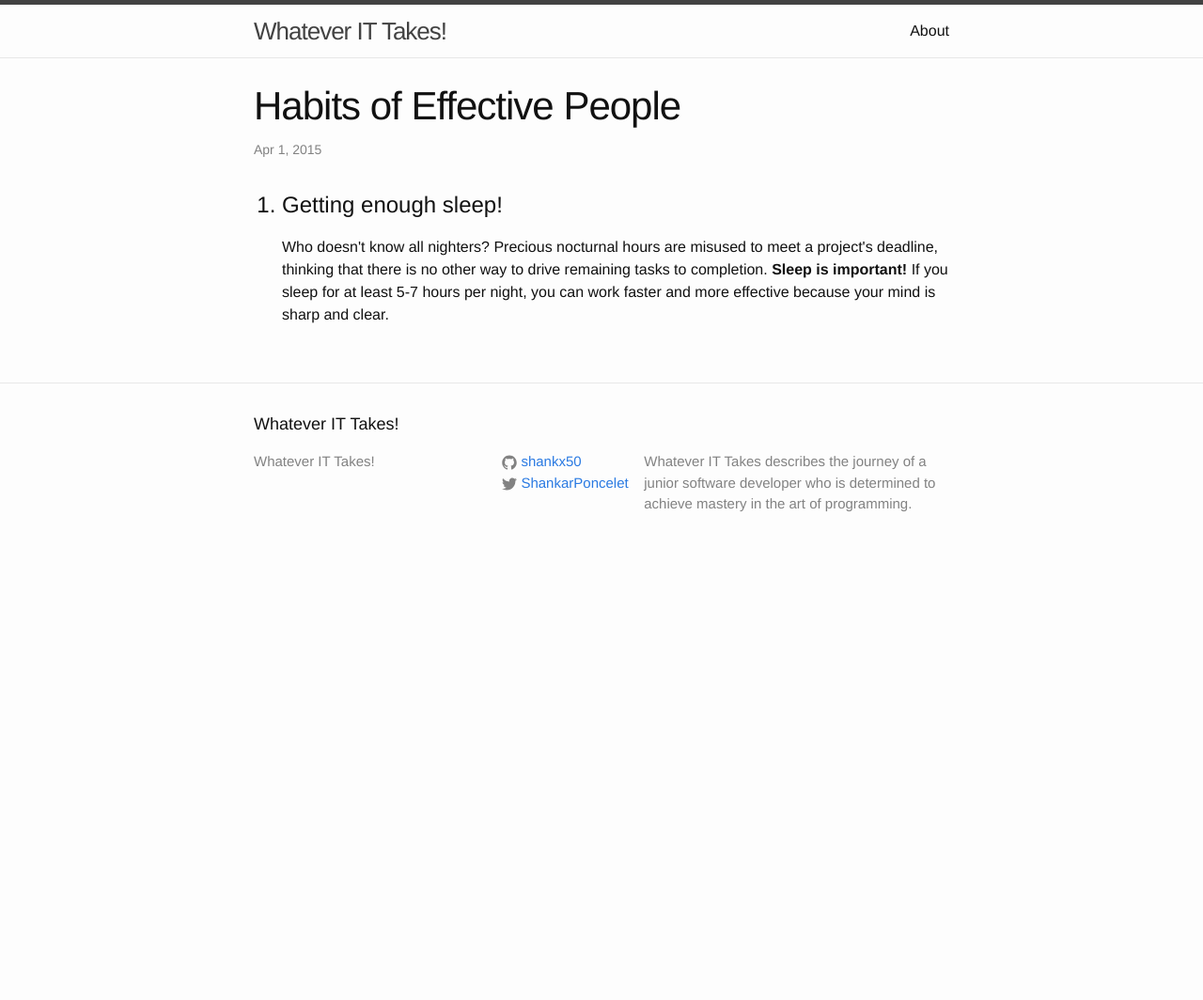
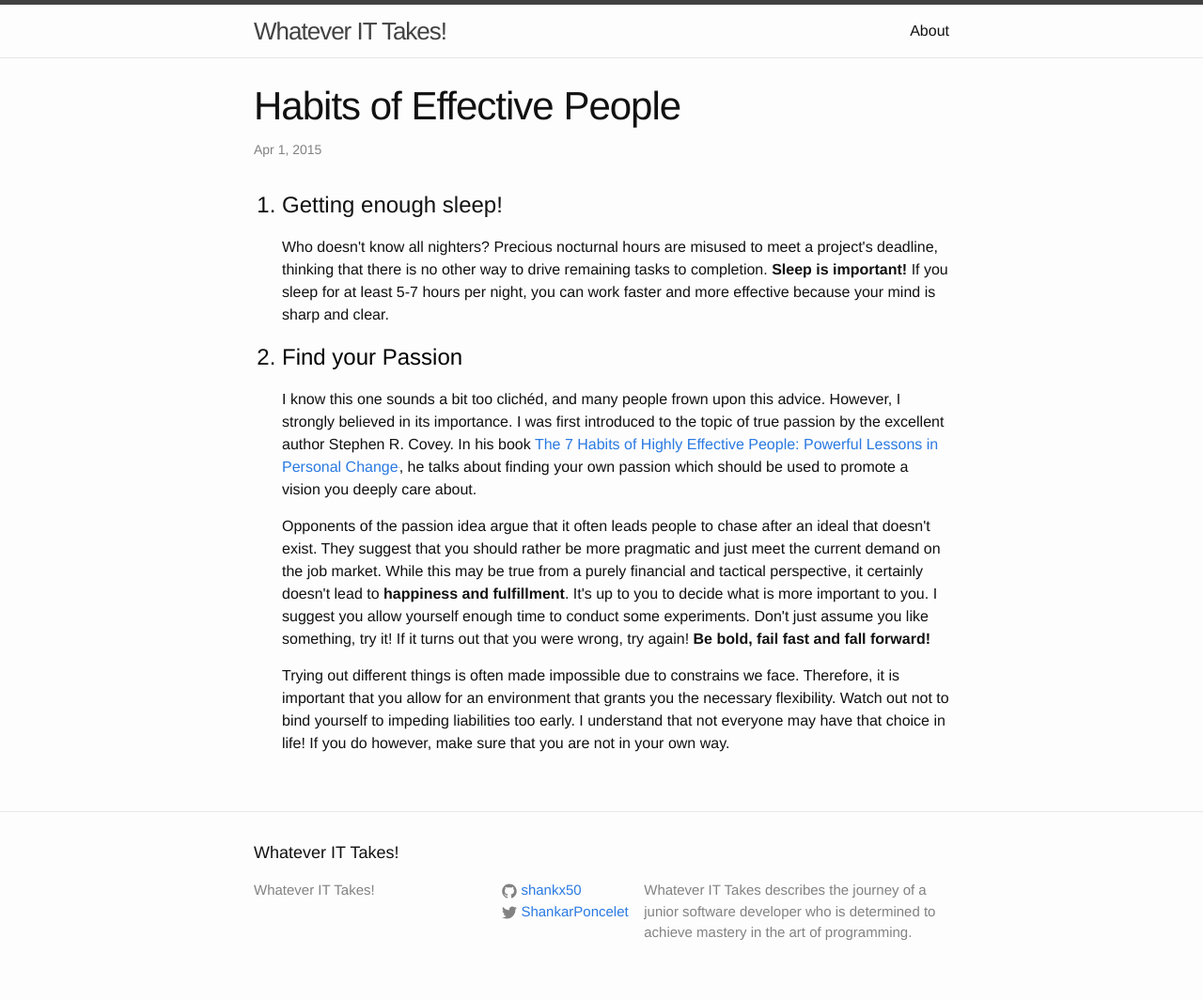
Before and after one commit to shankx50/shankx50.github.io, a Jekyll site: the page built from _posts/2015-04-01-habits-of-effective-people.markdown, in a window 1280 px wide. Shown: the whole page at 94% size. Built offline with Jekyll 4.4.1, drawn with Linux system fonts in a browser that asks for light colours; before the commit the page ends 900 px from its top, so only the background shows below that.

Commit message:
Find your passion

```diff
--- a/_includes/header.html
+++ b/_includes/header.html
@@ -21,7 +21,5 @@
         {% endfor %}
       </div>
     </nav>
-
   </div>
-
 </header>
--- a/_posts/2015-04-01-habits-of-effective-people.markdown
+++ b/_posts/2015-04-01-habits-of-effective-people.markdown
@@ -8,4 +8,12 @@ categories: effectivity
 <ol>
 	<h1><li>Getting enough sleep!</li></h1>
 	<p>Who doesn't know all nighters? Precious nocturnal hours are misused to meet a project's deadline, thinking that there is no other way to drive remaining tasks to completion. <strong>Sleep is important!</strong> If you sleep for at least 5-7 hours per night, you can work faster and more effective because your mind is sharp and clear.</p>
+
+	<h1><li><a href="#passion">Find your Passion</a></li></h1>
+	<p>I know this one sounds a bit too clichéd, and many people frown upon this advice. However, I strongly believed in its importance. I was first introduced to the topic of true passion by the excellent author Stephen R. Covey. In his book <a href="http://www.amazon.com/gp/product/1451639619/ref=as_li_tl?ie=UTF8&camp=1789&creative=9325&creativeASIN=1451639619&linkCode=as2&tag=shaponmedmas-20&linkId=2JX6MMPQLT5KA6RH" target="_blank">The 7 Habits of Highly Effective People: Powerful Lessons in Personal Change</a><img src="http://ir-na.amazon-adsystem.com/e/ir?t=shaponmedmas-20&l=as2&o=1&a=1451639619" width="1" height="1" border="0" alt="" style="border:none !important; margin:0px !important;" />, he talks about finding your own passion which should be used to promote a vision you deeply care about.</p>
+
+	<p>Opponents of the passion idea argue that it often leads people to chase after an ideal that doesn't exist. They suggest that you should rather be more pragmatic and just meet the current demand on the job market. While this may be true from a purely financial and tactical perspective, it certainly doesn't lead to <strong>happiness and fulfillment</strong>. It's up to you to decide what is more important to you. I suggest you allow yourself enough time to conduct some experiments. Don't just assume you like something, try it! If it turns out that you were wrong, try again! <strong>Be bold, fail fast and fall forward!</strong></p>
+	<p>Trying out different things is often made impossible due to constrains we face. Therefore, it is important that you allow for an environment that grants you the necessary flexibility. Watch out not to bind yourself to impeding liabilities too early. I understand that not everyone may have that choice in life! If you do however, make sure that you are not in your own way.</p>
+
+
 </ol>
--- a/index.html
+++ b/index.html
@@ -3,7 +3,7 @@ layout: default
 ---
 
 <div class="home">
-
+		<blockquote><q>I am a <strong>philomath</strong> - a <strong>lover of learning</strong>. Gathering wisdom, and applying my skills to help others <i>find passion</i>, and hopefully make this world a better place - that's what makes me happy.</q></blockquote>
   <h1 class="page-heading">Posts</h1>
 
   <ul class="post-list">
```
